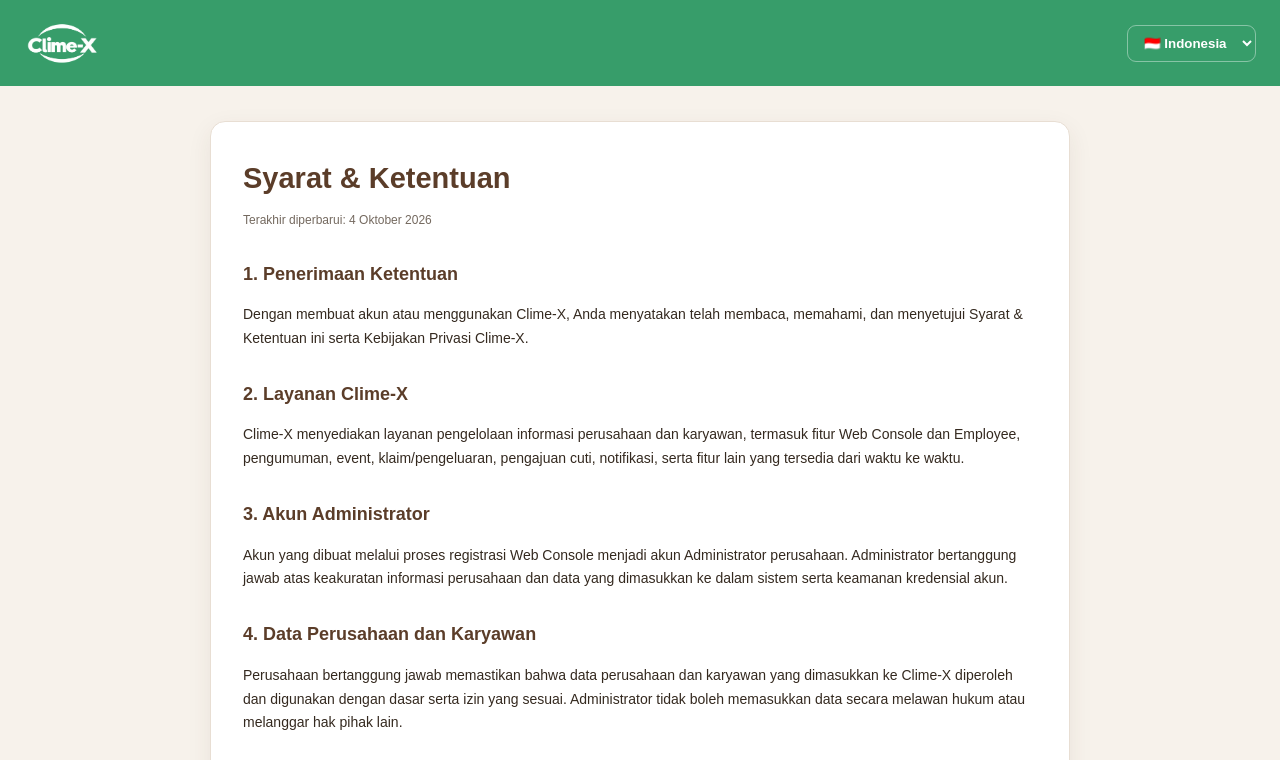
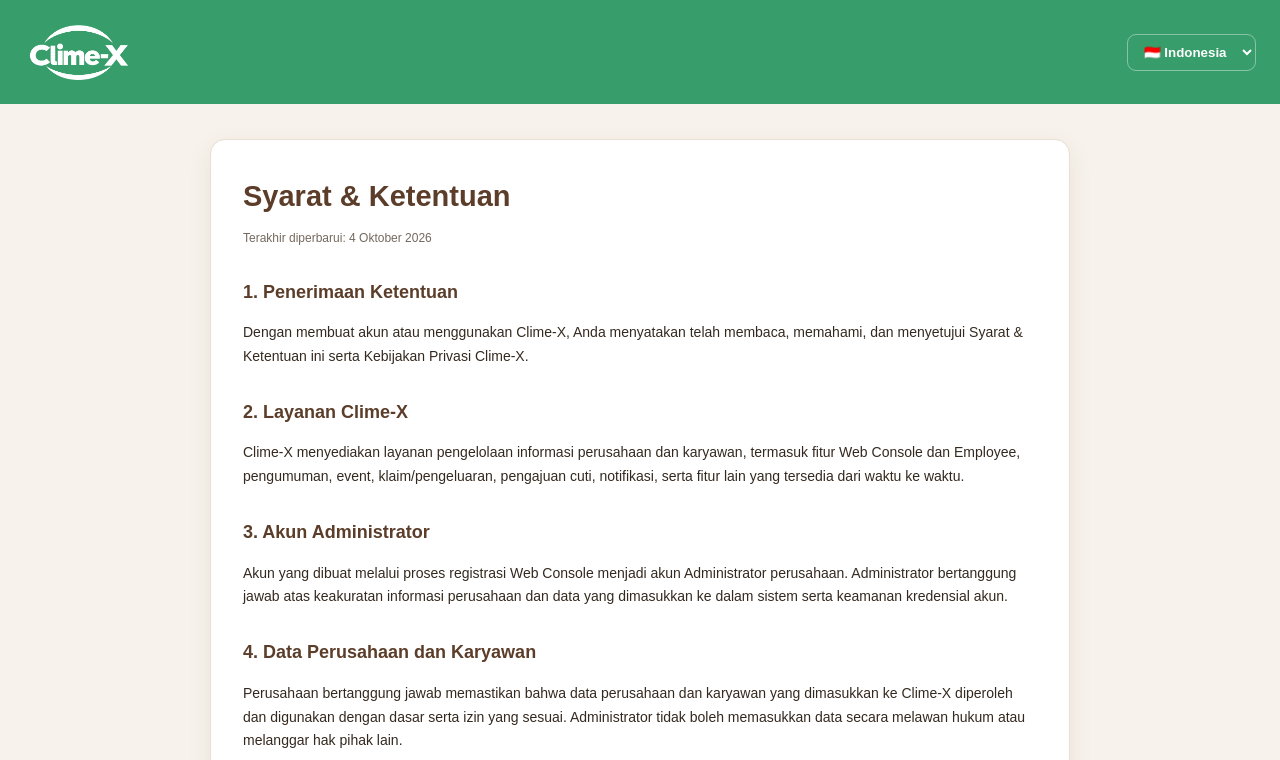
Before and after one commit to mahmudridho85-png/CLIME-X, a plain HTML site: page terms.html in a window 1280 px wide. Shown: the top 760 px of the page. Drawn offline with Linux system fonts and the light colour scheme.

Commit message:
Update brand image dimensions in terms.html

```diff
--- a/terms.html
+++ b/terms.html
@@ -45,8 +45,8 @@ header{
 }
 
 .brand img{
-    height:42px;
-    width:auto;
+    height:60px !important;
+    width:auto !important;
     display:block;
     filter:brightness(0) invert(1)
 }
```
